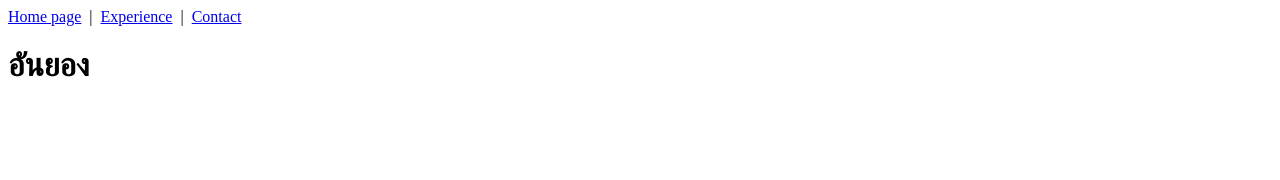
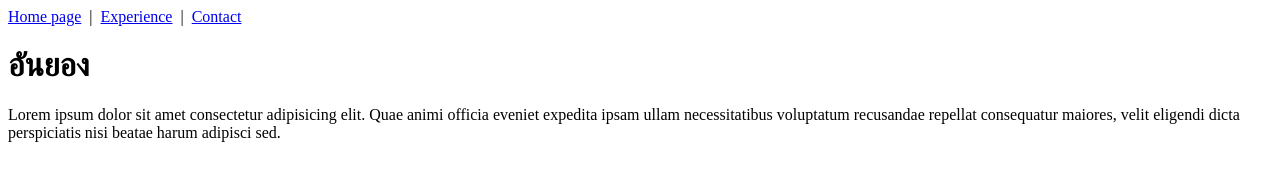
Before and after one commit to cpe207/lab02-minyjae, a plain HTML site: page Home page.html in a window 1280 px wide. Drawn offline with Linux system fonts and the light colour scheme.

Commit message:
testing 4

```diff
--- a/Home page.html
+++ b/Home page.html
@@ -10,5 +10,6 @@
       <a href="Home page.html">Home page</a> &nbsp;|&nbsp; <a href="Experience.html">Experience</a> &nbsp;|&nbsp; <a href="Contact.html">Contact</a>
     </div>
     <h1>อันยอง</h1>
+    <p>Lorem ipsum dolor sit amet consectetur adipisicing elit. Quae animi officia eveniet expedita ipsam ullam necessitatibus voluptatum recusandae repellat consequatur maiores, velit eligendi dicta perspiciatis nisi beatae harum adipisci sed.</p>
   </body>
 </html>
```
